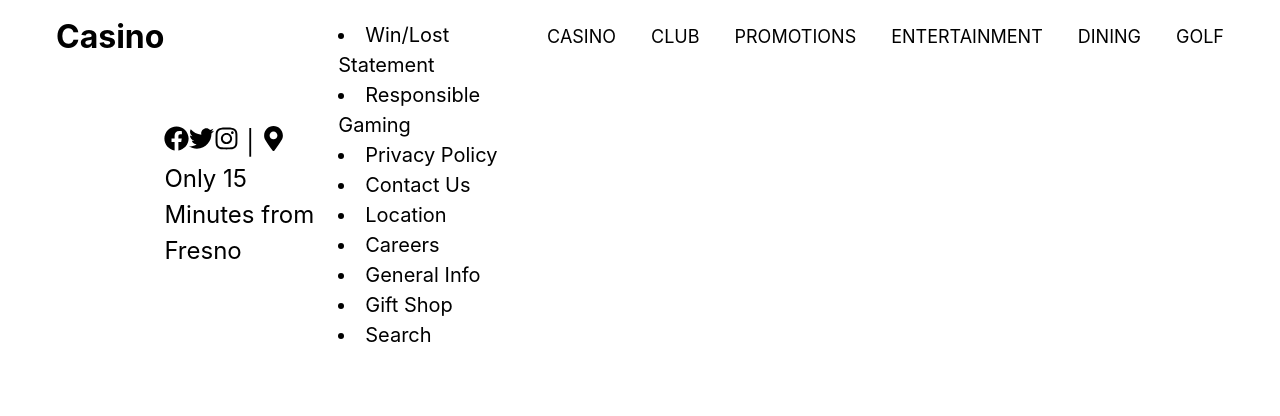
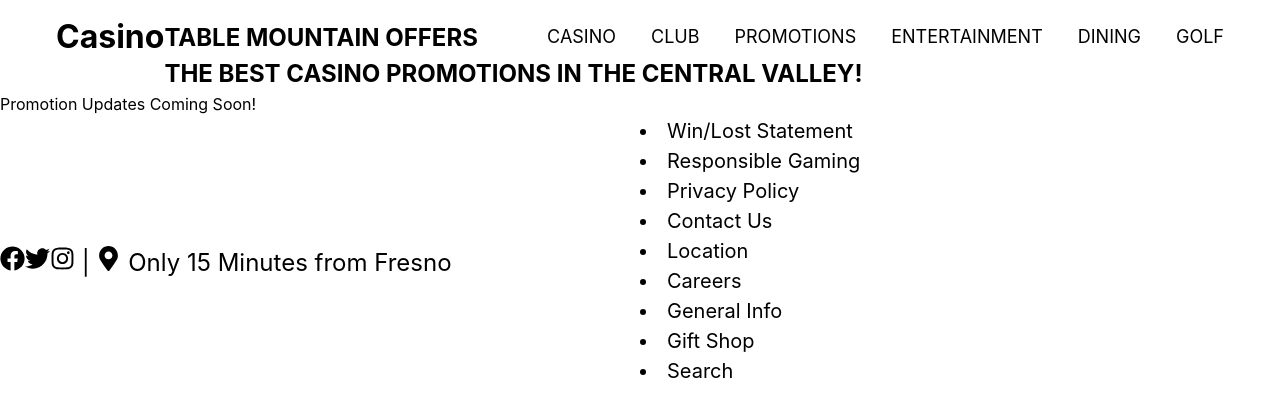
Before and after one commit to SoneThaya/casino-clone, a React (Create React App) app: page /promotions in a window 1280 px wide. Shown: the top 416 px of the page. Built offline with nearby package versions, Linux system fonts and the light colour scheme.

Commit message:
created promotions component

```diff
--- a/src/App.js
+++ b/src/App.js
@@ -5,6 +5,7 @@
 import Footer from './components/Footer';
 import Casino from './pages/Casino';
 import Club from './pages/Club'
+import Promotions from './pages/Promotions'
 import './App.css';
 
 function App() {
@@ -16,6 +17,7 @@
           <Route path='/' exact component={Home} />
           <Route path='/casino' exact component={Casino} />
           <Route path='/club' exact component={Club} />
+          <Route path='/promotions' exact component={Promotions} />
         </Switch>
         <Footer />
       </Router>
--- /dev/null
+++ b/src/pages/Promotions.js
@@ -0,0 +1,12 @@
+import React from 'react'
+
+const Promotions = () => {
+  return (
+    <div>
+      <h2>TABLE MOUNTAIN OFFERS THE BEST CASINO PROMOTIONS IN THE CENTRAL VALLEY!</h2>
+      <p>Promotion Updates Coming Soon!</p>
+    </div>
+  )
+}
+
+export default Promotions;
```
